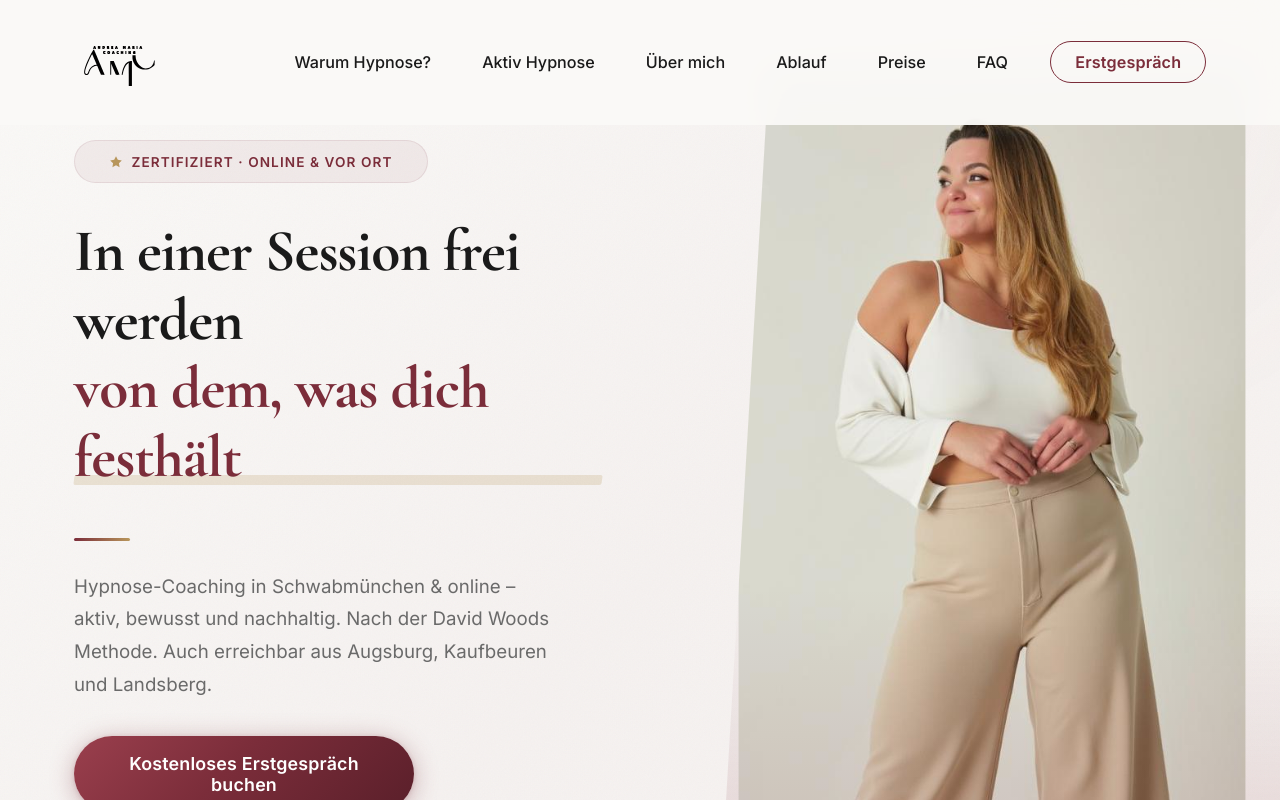
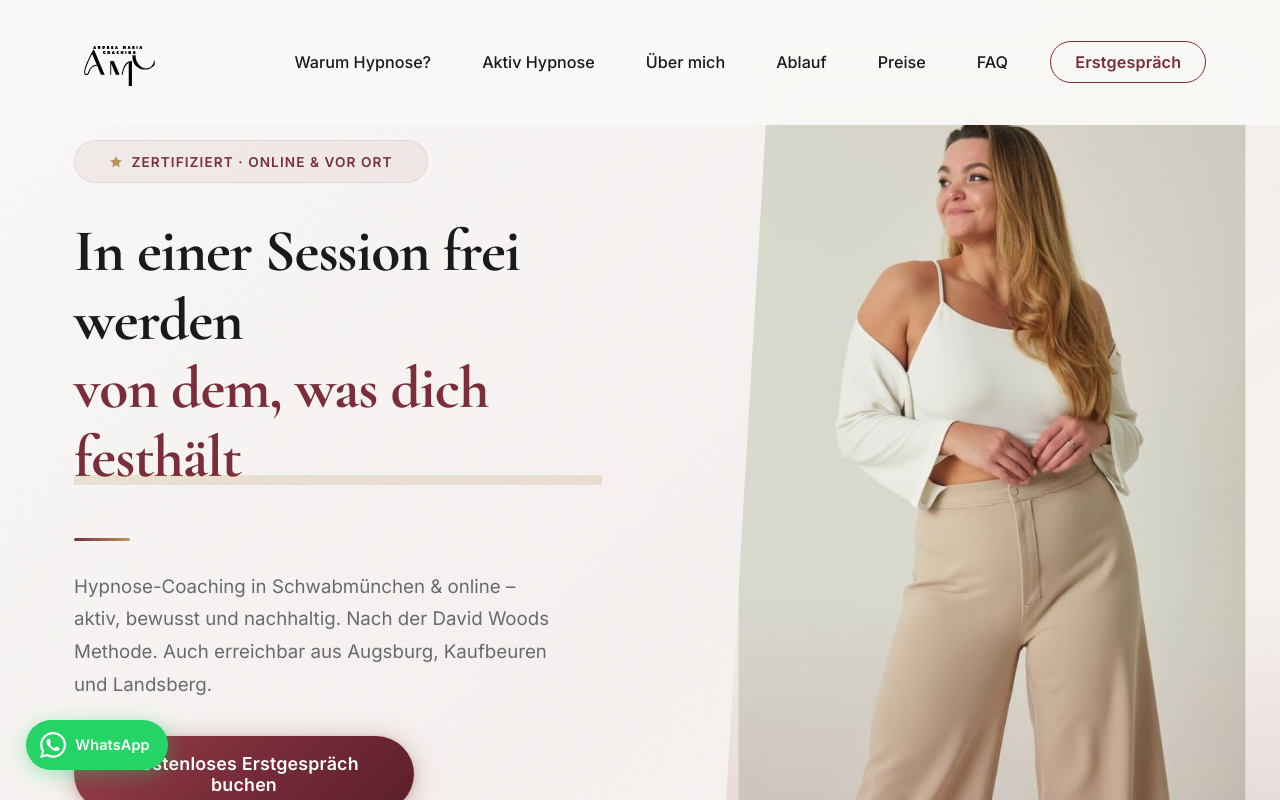
Before and after one commit to viktorfdeltaC/andrea-maria-landingpage, a React (Vite) app: page / in a window 1280 px wide. Shown: the top 800 px of the page. Built offline with nearby package versions, Linux system fonts and the light colour scheme.

Commit message:
feat: add Instagram/WhatsApp footer icons and floating WhatsApp button

```diff
--- a/src/App.jsx
+++ b/src/App.jsx
@@ -12,6 +12,7 @@
 import Pricing      from './sections/Pricing'
 import Testimonials from './sections/Testimonials'
 import PullQuote    from './components/PullQuote'
+import WhatsAppFloat from './components/WhatsAppFloat'
 import FAQ          from './sections/FAQ'
 import CTA          from './sections/CTA'
 
@@ -65,6 +66,8 @@
         </a>
       </div>
 
+      <WhatsAppFloat />
+
       <button
         className={`back-to-top${showTop ? ' visible' : ''}`}
         onClick={scrollToTop}
--- a/src/components/Footer.css
+++ b/src/components/Footer.css
@@ -32,6 +32,31 @@
 }
 .footer-brand p { color: rgba(255,255,255,0.6); line-height: 1.7; max-width: none; font-size: 0.9rem; }
 
+.footer-social {
+  display: flex;
+  gap: 0.75rem;
+  margin-top: 0.75rem;
+}
+
+.footer-social-link {
+  display: flex;
+  align-items: center;
+  justify-content: center;
+  width: 40px;
+  height: 40px;
+  border-radius: 50%;
+  background: rgba(255,255,255,0.08);
+  color: rgba(255,255,255,0.65);
+  transition: var(--transition-fast);
+  border: 1px solid rgba(255,255,255,0.1);
+}
+
+.footer-social-link:hover {
+  background: rgba(255,255,255,0.18);
+  color: white;
+  transform: translateY(-2px);
+}
+
 .footer-links h4 { color: white; margin-bottom: var(--spacing-md); font-size: 1rem; font-weight: 600; }
 .footer-links ul { list-style: none; }
 .footer-links li { margin-bottom: var(--spacing-sm); }
--- a/src/components/Footer.jsx
+++ b/src/components/Footer.jsx
@@ -13,6 +13,18 @@
               <img src="/logo-transparent.svg" alt="Andrea Maria Coaching" className="footer-logo-img" />
             </span>
             <p>Hypnose-Coaching mit Herz & Kompetenz<br />Schwabmünchen & Online</p>
+            <div className="footer-social">
+              <a href="https://www.instagram.com/andreamariacoaching/" target="_blank" rel="noopener noreferrer" aria-label="Instagram" className="footer-social-link">
+                <svg viewBox="0 0 24 24" fill="currentColor" width="20" height="20">
+                  <path d="M12 2.163c3.204 0 3.584.012 4.85.07 3.252.148 4.771 1.691 4.919 4.919.058 1.265.069 1.645.069 4.849 0 3.205-.012 3.584-.069 4.849-.149 3.225-1.664 4.771-4.919 4.919-1.266.058-1.644.07-4.85.07-3.204 0-3.584-.012-4.849-.07-3.26-.149-4.771-1.699-4.919-4.92-.058-1.265-.07-1.644-.07-4.849 0-3.204.013-3.583.07-4.849.149-3.227 1.664-4.771 4.919-4.919 1.266-.057 1.645-.069 4.849-.069zM12 0C8.741 0 8.333.014 7.053.072 2.695.272.273 2.69.073 7.052.014 8.333 0 8.741 0 12c0 3.259.014 3.668.072 4.948.2 4.358 2.618 6.78 6.98 6.98C8.333 23.986 8.741 24 12 24c3.259 0 3.668-.014 4.948-.072 4.354-.2 6.782-2.618 6.979-6.98.059-1.28.073-1.689.073-4.948 0-3.259-.014-3.667-.072-4.947-.196-4.354-2.617-6.78-6.979-6.98C15.668.014 15.259 0 12 0zm0 5.838a6.162 6.162 0 1 0 0 12.324 6.162 6.162 0 0 0 0-12.324zM12 16a4 4 0 1 1 0-8 4 4 0 0 1 0 8zm6.406-11.845a1.44 1.44 0 1 0 0 2.881 1.44 1.44 0 0 0 0-2.881z"/>
+                </svg>
+              </a>
+              <a href="https://wa.me/491727570083" target="_blank" rel="noopener noreferrer" aria-label="WhatsApp" className="footer-social-link">
+                <svg viewBox="0 0 24 24" fill="currentColor" width="20" height="20">
+                  <path d="M17.472 14.382c-.297-.149-1.758-.867-2.03-.967-.273-.099-.471-.148-.67.15-.197.297-.767.966-.94 1.164-.173.199-.347.223-.644.075-.297-.15-1.255-.463-2.39-1.475-.883-.788-1.48-1.761-1.653-2.059-.173-.297-.018-.458.13-.606.134-.133.298-.347.446-.52.149-.174.198-.298.298-.497.099-.198.05-.371-.025-.52-.075-.149-.669-1.612-.916-2.207-.242-.579-.487-.5-.669-.51-.173-.008-.371-.01-.57-.01-.198 0-.52.074-.792.372-.272.297-1.04 1.016-1.04 2.479 0 1.462 1.065 2.875 1.213 3.074.149.198 2.096 3.2 5.077 4.487.709.306 1.262.489 1.694.625.712.227 1.36.195 1.871.118.571-.085 1.758-.719 2.006-1.413.248-.694.248-1.289.173-1.413-.074-.124-.272-.198-.57-.347m-5.421 7.403h-.004a9.87 9.87 0 0 1-5.031-1.378l-.361-.214-3.741.982.998-3.648-.235-.374a9.86 9.86 0 0 1-1.51-5.26c.001-5.45 4.436-9.884 9.888-9.884 2.64 0 5.122 1.03 6.988 2.898a9.825 9.825 0 0 1 2.893 6.994c-.003 5.45-4.437 9.884-9.885 9.884m8.413-18.297A11.815 11.815 0 0 0 12.05 0C5.495 0 .16 5.335.157 11.892c0 2.096.547 4.142 1.588 5.945L.057 24l6.305-1.654a11.882 11.882 0 0 0 5.683 1.448h.005c6.554 0 11.89-5.335 11.893-11.893a11.821 11.821 0 0 0-3.48-8.413z"/>
+                </svg>
+              </a>
+            </div>
           </div>
           <div className="footer-links">
             <h4>Navigation</h4>
--- /dev/null
+++ b/src/components/WhatsAppFloat.css
@@ -0,0 +1,44 @@
+.whatsapp-float {
+  position: fixed;
+  bottom: 1.75rem;
+  left: 1.5rem;
+  z-index: 1000;
+  display: flex;
+  align-items: center;
+  gap: 0.55rem;
+  background: #25D366;
+  color: white;
+  border-radius: 50px;
+  padding: 0.7rem 1.1rem 0.7rem 0.85rem;
+  box-shadow: 0 4px 20px rgba(37, 211, 102, 0.4);
+  text-decoration: none;
+  font-size: 0.85rem;
+  font-weight: 600;
+  transition: transform 0.2s ease, box-shadow 0.2s ease;
+  white-space: nowrap;
+}
+
+.whatsapp-float:hover {
+  transform: translateY(-3px);
+  box-shadow: 0 8px 28px rgba(37, 211, 102, 0.5);
+  color: white;
+}
+
+.whatsapp-float-label {
+  letter-spacing: 0.01em;
+}
+
+@media (max-width: 768px) {
+  /* sit above the sticky CTA bar */
+  .whatsapp-float {
+    bottom: 90px;
+    left: 1rem;
+    padding: 0.65rem;
+    border-radius: 50%;
+    box-shadow: 0 4px 16px rgba(37, 211, 102, 0.45);
+  }
+
+  .whatsapp-float-label {
+    display: none;
+  }
+}
--- /dev/null
+++ b/src/components/WhatsAppFloat.jsx
@@ -0,0 +1,18 @@
+import './WhatsAppFloat.css'
+
+export default function WhatsAppFloat() {
+  return (
+    <a
+      href="https://wa.me/491727570083"
+      target="_blank"
+      rel="noopener noreferrer"
+      className="whatsapp-float"
+      aria-label="Schreib mir auf WhatsApp"
+    >
+      <svg viewBox="0 0 24 24" fill="currentColor" width="26" height="26">
+        <path d="M17.472 14.382c-.297-.149-1.758-.867-2.03-.967-.273-.099-.471-.148-.67.15-.197.297-.767.966-.94 1.164-.173.199-.347.223-.644.075-.297-.15-1.255-.463-2.39-1.475-.883-.788-1.48-1.761-1.653-2.059-.173-.297-.018-.458.13-.606.134-.133.298-.347.446-.52.149-.174.198-.298.298-.497.099-.198.05-.371-.025-.52-.075-.149-.669-1.612-.916-2.207-.242-.579-.487-.5-.669-.51-.173-.008-.371-.01-.57-.01-.198 0-.52.074-.792.372-.272.297-1.04 1.016-1.04 2.479 0 1.462 1.065 2.875 1.213 3.074.149.198 2.096 3.2 5.077 4.487.709.306 1.262.489 1.694.625.712.227 1.36.195 1.871.118.571-.085 1.758-.719 2.006-1.413.248-.694.248-1.289.173-1.413-.074-.124-.272-.198-.57-.347m-5.421 7.403h-.004a9.87 9.87 0 0 1-5.031-1.378l-.361-.214-3.741.982.998-3.648-.235-.374a9.86 9.86 0 0 1-1.51-5.26c.001-5.45 4.436-9.884 9.888-9.884 2.64 0 5.122 1.03 6.988 2.898a9.825 9.825 0 0 1 2.893 6.994c-.003 5.45-4.437 9.884-9.885 9.884m8.413-18.297A11.815 11.815 0 0 0 12.05 0C5.495 0 .16 5.335.157 11.892c0 2.096.547 4.142 1.588 5.945L.057 24l6.305-1.654a11.882 11.882 0 0 0 5.683 1.448h.005c6.554 0 11.89-5.335 11.893-11.893a11.821 11.821 0 0 0-3.48-8.413z"/>
+      </svg>
+      <span className="whatsapp-float-label">WhatsApp</span>
+    </a>
+  )
+}
```
